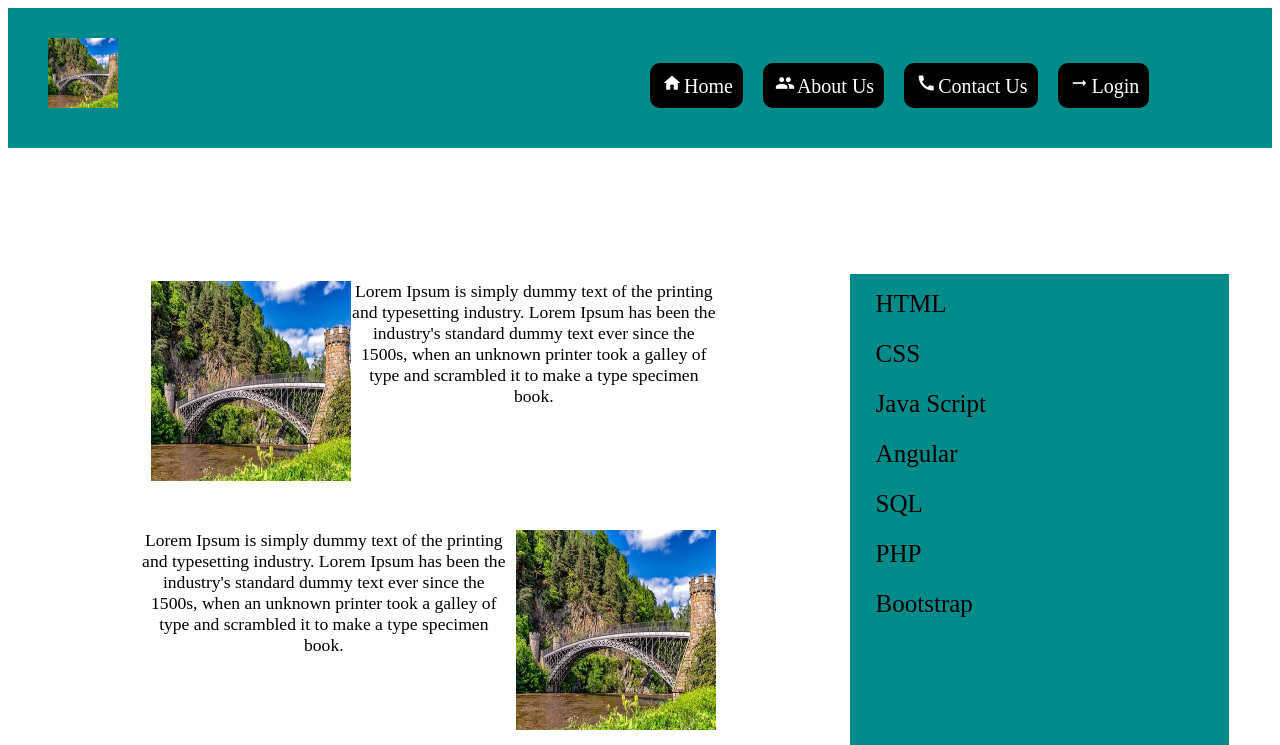
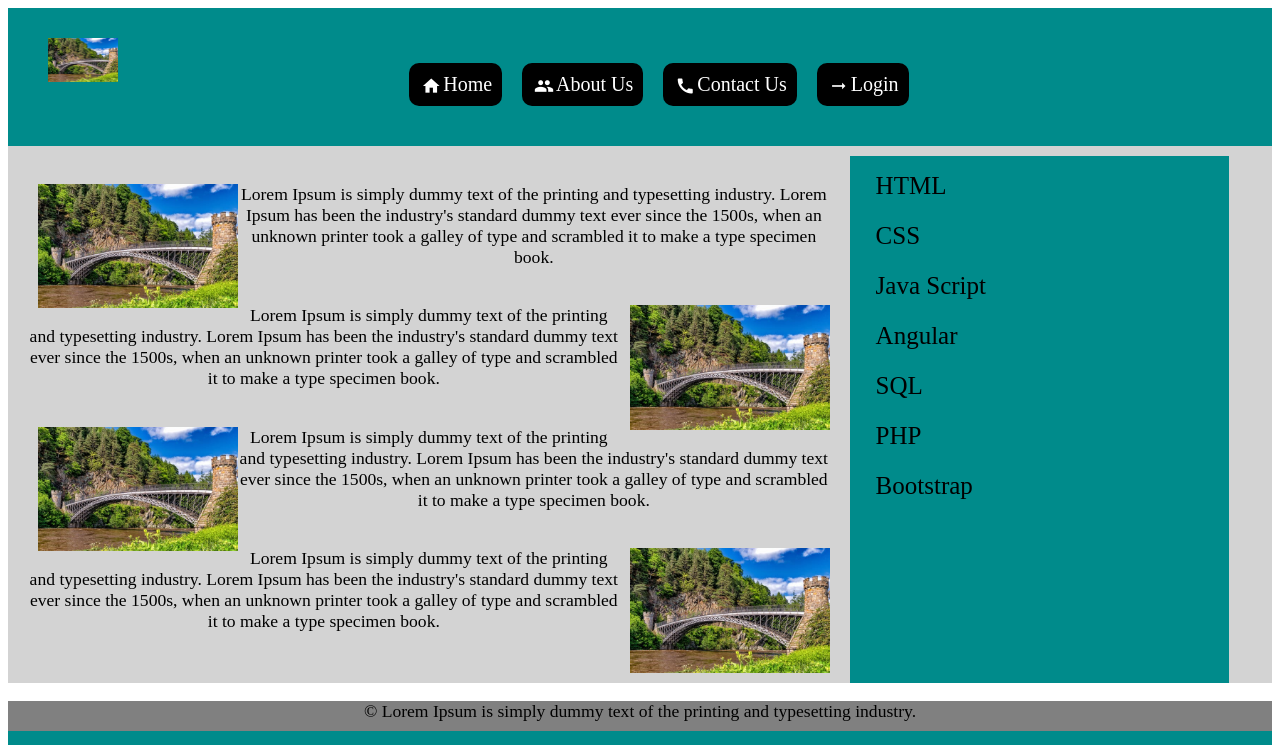
Before and after one commit to kdinesh6767/frontend-training, a plain HTML site: page Html&Css/assignment-1.html in a window 1280 px wide. Shown: the top 745 px of the page. Drawn offline with Linux system fonts and the light colour scheme.

Commit message:
assignment2

```diff
--- /dev/null
+++ b/Assignment 2/assignment2.css
@@ -0,0 +1,73 @@
+body {
+    background-color: white;
+    color: azure;
+    font-size: 1.3em;
+}
+section {
+
+    height:400px;
+    overflow: hidden;
+}
+.image_container{
+    width:50%;
+    float:left;
+    height: auto;
+}
+.image_container:hover {
+    transform: scale(1.5);
+ }
+
+.right_container {
+    position: relative;
+    width:50%;
+    /*overflow: hidden;*/
+    float:right;
+    background-color: lightgrey;
+    box-sizing: border-box;
+    height:100%;
+}
+.text_container {
+    box-sizing: border-box;
+    height: 73%;
+    padding: 0 10px 0 10px;
+    display: -webkit-box;
+    -webkit-line-clamp: 9;
+    -webkit-box-orient: vertical;
+    overflow: hidden;
+    text-overflow: ellipsis;
+}
+.text_container p{
+    padding:10px;
+    color:darkslategrey;
+}
+.text_container h2{
+    margin:5px;
+    color:darkcyan;
+}
+
+.btn_container {
+    position: absolute;
+    bottom: 5px;
+    left:80%;
+    background-color: darkcyan;
+    border: none;
+    color: black;
+    padding: 10px;
+    text-align: center;
+    font-size: 20px;
+    border-radius: 5px;
+    cursor: pointer;
+    }
+
+.text_container:before {
+    content: "";
+    display: block;
+    width: 0;
+    height: 0;
+    border-top: 50px solid transparent;
+    border-bottom: 50px solid transparent;
+    border-right: 50px solid lightgrey;
+    position: absolute;
+    top: 30%;
+    left: -45px;
+}
--- a/Html&Css/assignment-1.css
+++ b/Html&Css/assignment-1.css
@@ -27,36 +27,40 @@ header a:hover {
     color: white;
   }
 .logo {
-    width: 50%;
+    width: 30%;
     float:left;
 }
 nav {
-    width: 50%;
-    float:right;
+    width: 70%;
+    float:left;
 }
 nav .home_icon::before{
     font-family:"Material Icons";
     content: "home";
     font-size:20px;
     padding:2px;
+    vertical-align: bottom;
     }
-    nav .contact_icon::before{
+nav .contact_icon::before{
     font-family:"Material Icons";
     content: "call";
     font-size:20px;
     padding:2px;
+    vertical-align: bottom;
     }
-    nav .about_icon::before{
+nav .about_icon::before{
     font-family:"Material Icons";
     content: "people";
     font-size:20px;
     padding:2px;
+    vertical-align: bottom;
     }
-    nav .login_icon::before{
+nav .login_icon::before{
     font-family:"Material Icons";
     content: "arrow_right_alt";
     font-size:20px;
     padding:2px;
+    vertical-align: bottom;
     }
 nav ul {
     list-style-type: none;
@@ -65,6 +69,7 @@ nav ul {
 section
 {
     display:flex;
+    background-color: lightgrey;
 }
 .check{
     padding: 10px;
@@ -75,7 +80,7 @@ section
     height: auto;
 }
 .check p{
-margin: 15%;
+padding: 10px;
 }
 .img1{
     float:left;
@@ -85,14 +90,7 @@ margin: 15%;
     float:right;
     width:50%;
 }
-.img3{
-    float:left;
-    width:50%;
-}
-.img4{
-    float:right;
-    width:50%;
-}
+
 .side_menu a{
      padding: 6px 8px 6px 16px;
     text-decoration: none;
@@ -107,7 +105,7 @@ margin: 15%;
 }
 .side_menu {
     width: 30%;
-    margin-top:10%;
+    margin-top:10px;
     background-color: darkcyan;
     float:left;
 }
--- a/Html&Css/assignment-1.html
+++ b/Html&Css/assignment-1.html
@@ -10,7 +10,7 @@
     <body>
         <header>
             <div class="logo">
-                <img src="image.jpeg" alt="Scenery" style="width:70px;height:70px;margin-left:10px";>
+                <img src="image.jpeg" alt="Scenery" style="width:70px;margin-left:10px";>
             </div>
             <nav>
                 <ul>
@@ -22,21 +22,25 @@
             </nav>
         </header>
         <section>
-            <div class="check">
+            <div class="check" >
+                <!--<div style="clear:both"/>-->
             <div>
-                <p><img class="img1" src="image.jpeg" alt="Scenery" style="width:200px;height:200px;margin-left:10px">
+                <p><img class="img1" src="image.jpeg" alt="Scenery" style="width:200px;margin-left:10px;">
                 Lorem Ipsum is simply dummy text of the printing and typesetting industry. Lorem Ipsum has been the industry's standard dummy text ever since the 1500s, when an unknown printer took a galley of type and scrambled it to make a type specimen book. </p>
             </div>
+            <!--<div style="clear:both"/>-->
             <div>
-                <p><img class="img2" src="image.jpeg" alt="Scenery" style="width:200px;height:200px;margin-left:10px">
+                <p><img class="img2" src="image.jpeg" alt="Scenery" style="width:200px;margin-left:10px">
                 Lorem Ipsum is simply dummy text of the printing and typesetting industry. Lorem Ipsum has been the industry's standard dummy text ever since the 1500s, when an unknown printer took a galley of type and scrambled it to make a type specimen book. </p>
             </div>
+            <!--<div style="clear:both"/>-->
             <div>
-                <p><img class="img3" src="image.jpeg" alt="Scenery" style="width:200px;height:200px;margin-left:10px">
+                <p><img class="img1" src="image.jpeg" alt="Scenery" style="width:200px;margin-left:10px">
                 Lorem Ipsum is simply dummy text of the printing and typesetting industry. Lorem Ipsum has been the industry's standard dummy text ever since the 1500s, when an unknown printer took a galley of type and scrambled it to make a type specimen book.</p>
             </div>
+            <!--<div style="clear:both"/>-->
             <div >
-                <p><img class="img4" src="image.jpeg" alt="Scenery" style="width:200px;height:200px;margin-left:10px">
+                <p><img class="img2" src="image.jpeg" alt="Scenery" style="width:200px;margin-left:10px">
                 Lorem Ipsum is simply dummy text of the printing and typesetting industry. Lorem Ipsum has been the industry's standard dummy text ever since the 1500s, when an unknown printer took a galley of type and scrambled it to make a type specimen book.</p>
             </div>
             </div>
```
Also changed, not shown: Assignment 2/assignment2.html (added, +26 -0 lines), Assignment 2/image.jpeg (added), 2 other files.
